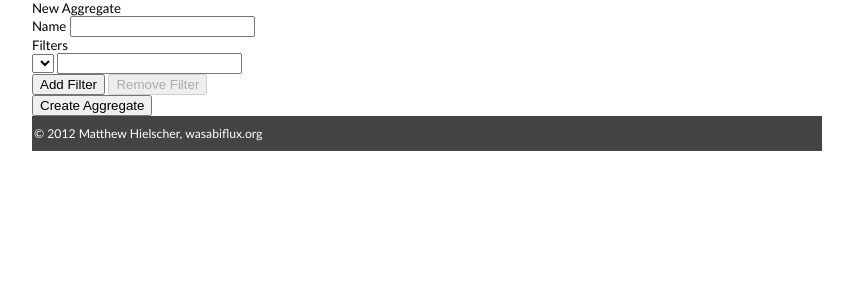
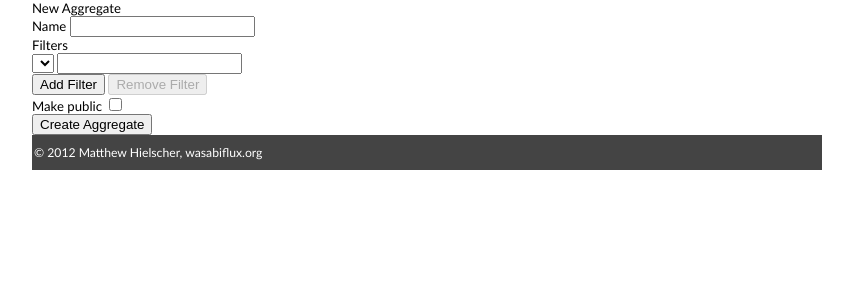
Before and after one commit to mhielscher/aggr, a Django app: page /aggr/new in a window 1280 px wide. Shown: the part 107-407 px from the top of the page, without its empty margins (213-1066 px from the left). Run offline with Django 3.2, Linux system fonts and the light colour scheme; the visitor is signed in with stand-in values (Sample User, id 1); data that the repository does not hold is empty; some libraries are stand-ins or nearby versions.

```diff
--- a/aggr/settings.py
+++ b/aggr/settings.py
@@ -99,6 +99,7 @@ TEMPLATE_CONTEXT_PROCESSORS = (
     'django.core.context_processors.request',
     'django.contrib.auth.context_processors.auth',
     'django.contrib.messages.context_processors.messages',
+    'aggr_app.context_processors.navbarlinks',
 )
 
 INSTALLED_APPS = (
--- /dev/null
+++ b/aggr_app/context_processors.py
@@ -0,0 +1,9 @@
+from aggr_app.models import Feed, Aggregate
+
+def navbarlinks(request):
+    public_aggrs = Aggregate.objects.filter(is_public=True)
+    subscribed_feeds = Feed.objects.filter(subscribers__id=request.user.id)
+    my_aggrs = Aggregate.objects.filter(owner=request.user.id)
+    return {'public_aggrs': public_aggrs,
+        'subscribed_feeds': subscribed_feeds,
+        'my_aggrs': my_aggrs}
--- a/aggr_app/forms.py
+++ b/aggr_app/forms.py
@@ -8,6 +8,7 @@ class NewFeedForm(forms.Form):
 class NewAggrForm(forms.Form):
     """Variable form."""
     name = forms.CharField(max_length=100)
+    is_public = forms.BooleanField(initial=False, label="Make public")
     filter_count = forms.CharField(widget=forms.HiddenInput())
 
     def __init__(self, *args, **kwargs):
--- a/aggr_app/templates/aggr_app/aggr_new.html
+++ b/aggr_app/templates/aggr_app/aggr_new.html
@@ -80,6 +80,9 @@
     <input type="button" id="btnAdd" value="Add Filter" />
     <input type="button" id="btnDel" value="Remove Filter" />
 </div>
+<div>
+    {{ form.is_public.label }} {{ form.is_public }}
+</div>
 {% if aggr == None %}
 <input type="submit" value="Create Aggregate" />
 {% else %}
--- a/aggr_app/views.py
+++ b/aggr_app/views.py
@@ -178,8 +178,8 @@ def new_aggr(request, aggr_id=None):
     POST: attempt to create the new aggr.
     """
     logger.debug("aggr_id=%s" % aggr_id)
+    feed_choices = [(feed.id, feed.name) for feed in request.user.feed_set.all()]
     if request.method == 'GET':
-        feed_choices = [(feed.id, feed.name) for feed in request.user.feed_set.all()]
         if aggr_id:
             aggr = Aggregate.objects.get(pk=aggr_id)
             form = NewAggrForm(initial={'name': aggr.name}, feed_choices=feed_choices, filters=aggr.feed_tuple())
@@ -189,7 +189,7 @@ def new_aggr(request, aggr_id=None):
 
         # Neat trick to turn ['feed0', 'filter0', 'feed1', 'filter1', ...]
         # into [('feed0', 'filter0'), ('feed1', 'filter1'), ...]
-        filter_fields_iter = list(form)[2:].__iter__()
+        filter_fields_iter = list(form)[3:].__iter__()
         filter_fields = zip(filter_fields_iter, filter_fields_iter)
 
         return render(
@@ -205,16 +205,17 @@ def new_aggr(request, aggr_id=None):
     elif request.method == 'POST':
         logger.debug("trying")
         filter_count = int(request.POST.get('filter_count'))
-        form = NewAggrForm(request.POST, filter_count=filter_count)
+        form = NewAggrForm(request.POST, filter_count=filter_count, feed_choices=feed_choices)
         if form.is_valid():
             logger.debug("Form is valid.")
             if aggr_id:
                 logger.debug("Modifying existing Aggr id=%s" % aggr_id)
                 aggr = Aggregate.objects.get(pk=aggr_id)
                 aggr.name = form.cleaned_data['name']
+                aggr.is_public = form.cleaned_data['is_public']
             else:
                 logger.debug("Creating new Aggr")
-                aggr = Aggregate(name=form.cleaned_data['name'])
+                aggr = Aggregate(name=form.cleaned_data['name'], is_public=form.cleaned_data['is_public'], owner=request.user)
 
             feed_filters = []
             logger.debug("filter_count=%d" % (filter_count,))
```
Also changed, not shown: README.md (added), 2 other files.
